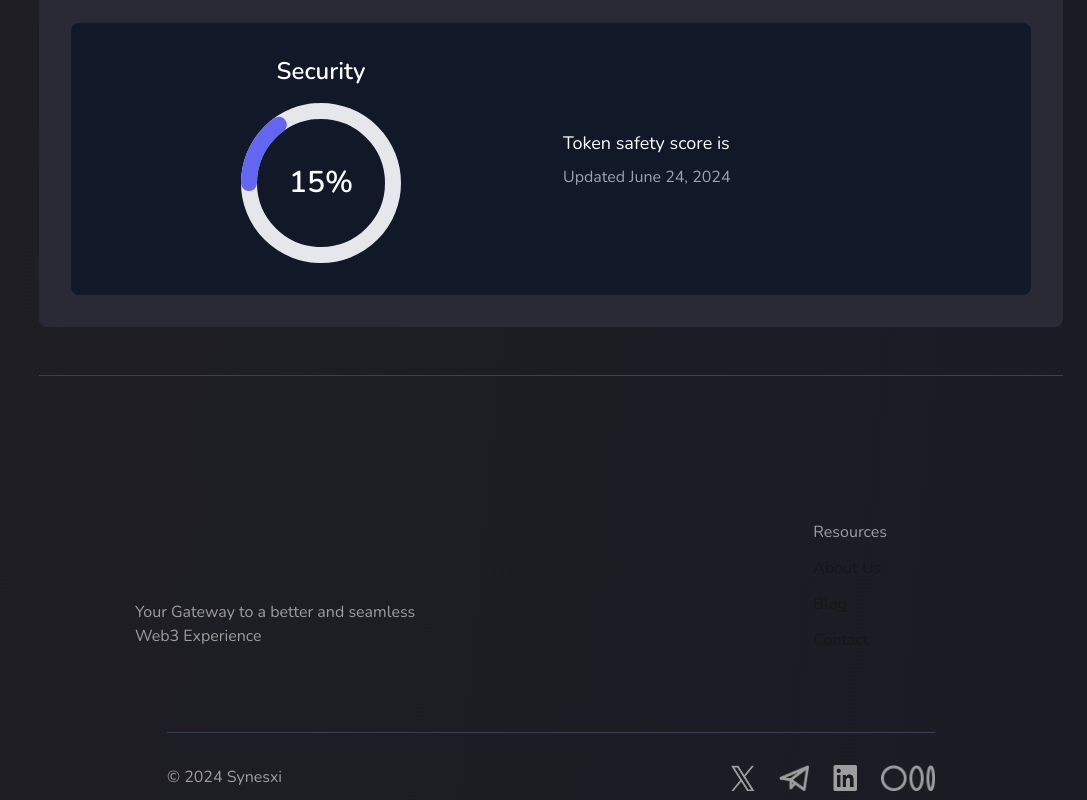
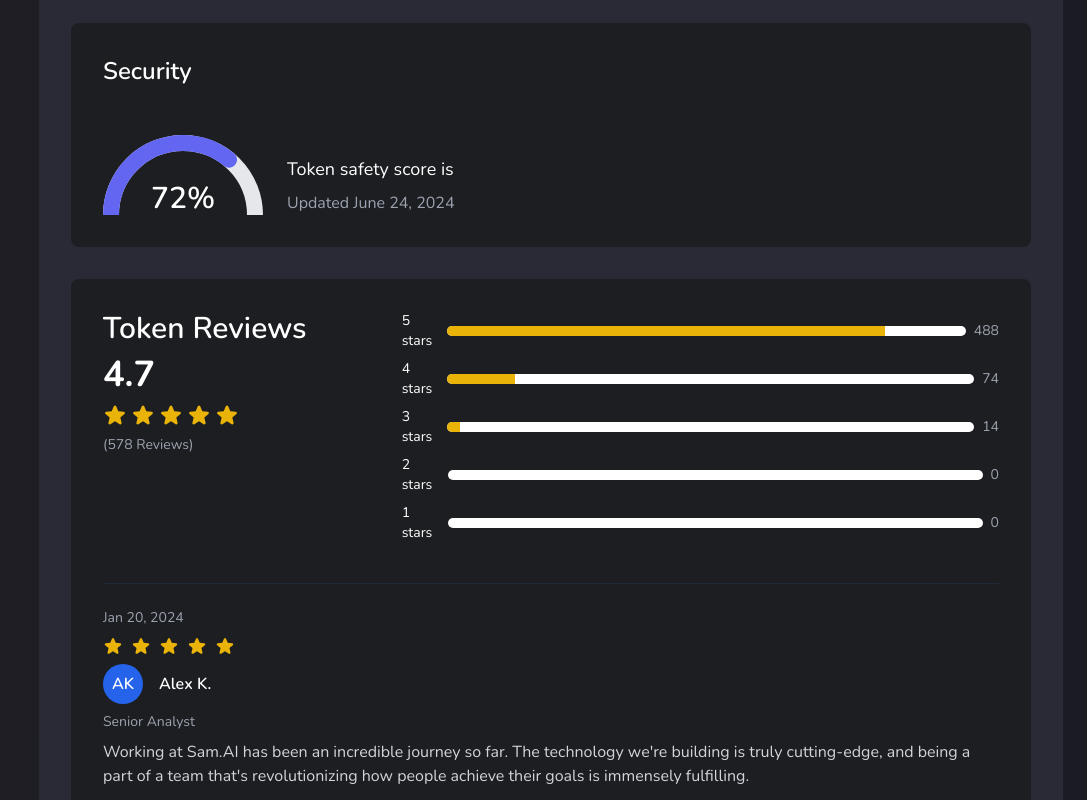
Before and after one commit to softpromin/synesxi-client, a Next.js app: page /tokens/1 in a window 1280 px wide. Shown: the part 4000-4800 px from the top of the page, without its empty margins (193-1280 px from the left). Built offline with nearby package versions, Linux system fonts and the light colour scheme.

Commit message:
Implement token reviews

```diff
--- a/app/tokens/[id]/page.tsx
+++ b/app/tokens/[id]/page.tsx
@@ -38,7 +38,6 @@ const TokenPage = () => {
             </div>
 
             <AboutToken />
-
             <LPAnalytics />
         </div>
     );
--- a/components/tokens-dapps/item/LPAnalytics.tsx
+++ b/components/tokens-dapps/item/LPAnalytics.tsx
@@ -14,6 +14,7 @@ import {
 
 import OverallPerformance from './Performance';
 import Security from './Security';
+import TokenReviews from './Reviews';
 
 ChartJS.register(ArcElement, Tooltip, Legend, CategoryScale, LinearScale, BarElement, Title);
 
@@ -102,6 +103,7 @@ const LPAnalytics = () => {
 
             <OverallPerformance />
             <Security />
+            <TokenReviews />
         </div>
     );
 };
--- a/components/tokens-dapps/item/Reviews.tsx
+++ b/components/tokens-dapps/item/Reviews.tsx
@@ -0,0 +1,92 @@
+'use client';
+
+import { StarIcon } from '@heroicons/react/24/solid';
+
+const TokenReviews = () => {
+    const reviews = [
+        {
+            date: 'Jan 20, 2024',
+            rating: 5,
+            reviewer: { name: 'Alex K.', role: 'Senior Analyst', initials: 'AK' },
+            text: "Working at Sam.AI has been an incredible journey so far. The technology we're building is truly cutting-edge, and being a part of a team that's revolutionizing how people achieve their goals is immensely fulfilling.",
+        },
+        {
+            date: 'Jan 20, 2024',
+            rating: 5,
+            reviewer: { name: 'Alex K.', role: 'Senior Analyst', initials: 'AK' },
+            text: "Working at Sam.AI has been an incredible journey so far. The technology we're building is truly cutting-edge, and being a part of a team that's revolutionizing how people achieve their goals is immensely fulfilling.",
+        },
+    ];
+
+    const ratingSummary = {
+        average: 4.7,
+        totalReviews: 578,
+        distribution: [
+            { stars: 5, count: 488 },
+            { stars: 4, count: 74 },
+            { stars: 3, count: 14 },
+            { stars: 2, count: 0 },
+            { stars: 1, count: 0 },
+        ],
+    };
+
+    return (
+        <div className="bg-card-item p-8 rounded-lg text-white space-y-8">
+            <div className='flex'>
+                <div className='w-1/3'>
+                    <h2 className="text-3xl font-semibold mb-2">Token Reviews</h2>
+                    <div className="text-4xl font-bold mb-2">{ratingSummary.average}</div>
+                    <div className="flex items-center space-x-1 mb-2">
+                        {[...Array(5)].map((_, index) => (
+                            <StarIcon
+                                key={index}
+                                className={`h-6 w-6 ${index < Math.round(ratingSummary.average) ? 'text-yellow-500' : 'text-gray-500'}`}
+                            />
+                        ))}
+                    </div>
+                    <p className="text-sm text-gray-400 mb-6">({ratingSummary.totalReviews} Reviews)</p>
+                </div>
+
+                <div className='w-2/3'>
+                    {ratingSummary.distribution.map((entry) => (
+                        <div key={entry.stars} className="flex items-center text-sm space-x-2 mb-2">
+                            <span>{entry.stars} stars</span>
+                            <div className="w-full bg-white rounded-full h-2.5 overflow-hidden">
+                                <div
+                                    className="bg-yellow-500 h-2.5"
+                                    style={{ width: `${(entry.count / ratingSummary.totalReviews) * 100}%` }}
+                                ></div>
+                            </div>
+                            <span className="text-gray-400">{entry.count}</span>
+                        </div>
+                    ))}
+                </div>
+            </div>
+
+            <div className='space-y-4 border-t border-gray-800 pt-6 pb-12'>
+                {reviews.map((review, index) => (
+                    <div key={index} className="border-b border-gray-800 pb-6">
+                        <p className="text-gray-400 text-sm mb-2">{review.date}</p>
+                        <div className="flex items-center space-x-2 mb-2">
+                            {[...Array(review.rating)].map((_, i) => (
+                                <StarIcon key={i} className="h-5 w-5 text-yellow-500" />
+                            ))}
+                        </div>
+                        <div className="flex items-center space-x-4 mb-2">
+                            <div className="w-10 h-10 rounded-full bg-blue-600 flex items-center justify-center text-white font-semibold">
+                                {review.reviewer.initials}
+                            </div>
+                            <div>
+                                <p className="font-semibold">{review.reviewer.name}</p>
+                            </div>
+                        </div>
+                        <p className="text-sm text-gray-400">{review.reviewer.role}</p>
+                        <p className="text-gray-300 mt-2">{review.text}</p>
+                    </div>
+                ))}
+            </div>
+        </div>
+    );
+};
+
+export default TokenReviews;
--- a/components/tokens-dapps/item/Security.tsx
+++ b/components/tokens-dapps/item/Security.tsx
@@ -4,13 +4,16 @@ import { CircularProgressbarWithChildren, buildStyles } from 'react-circular-pro
 import 'react-circular-progressbar/dist/styles.css';
 
 const Security = () => {
-  const percentage = 15;
+  const percentage = 72 / 2;
 
   return (
-    <div className="bg-gray-900 p-8 rounded-lg text-white flex">
-      <div className="w-1/2 flex flex-col items-center">
+    <div className="bg-card-item p-8 rounded-lg text-white flex">
+      <div className="flex flex-col space-y-8">
         <h2 className="text-2xl font-semibold mb-4">Security</h2>
-        <div className="w-40 h-40">
+
+        <div className='flex'>
+          <div className="relative w-40 h-20 overflow-hidden">
+            <div className="absolute top-0 left-0 w-full h-full">
               <CircularProgressbarWithChildren
                 value={percentage}
                 strokeWidth={10}
@@ -21,14 +24,16 @@ const Security = () => {
                   strokeLinecap: 'round',
                 })}
               >
-            <div className="text-3xl font-semibold">{percentage}%</div>
+                <div className="text-3xl font-semibold bottom-4 relative">{percentage * 2}%</div>
               </CircularProgressbarWithChildren>
             </div>
           </div>
 
-      <div className="w-1/2 flex flex-col justify-center ml-6">
+          <div className="flex flex-col justify-end ml-6">
             <p className="text-lg">Token safety score is</p>
             <p className="text-gray-400 mt-2">Updated June 24, 2024</p>
+          </div>
+        </div>
       </div>
     </div>
   );
```
Lines whose indentation alone changed are shown as unchanged.
